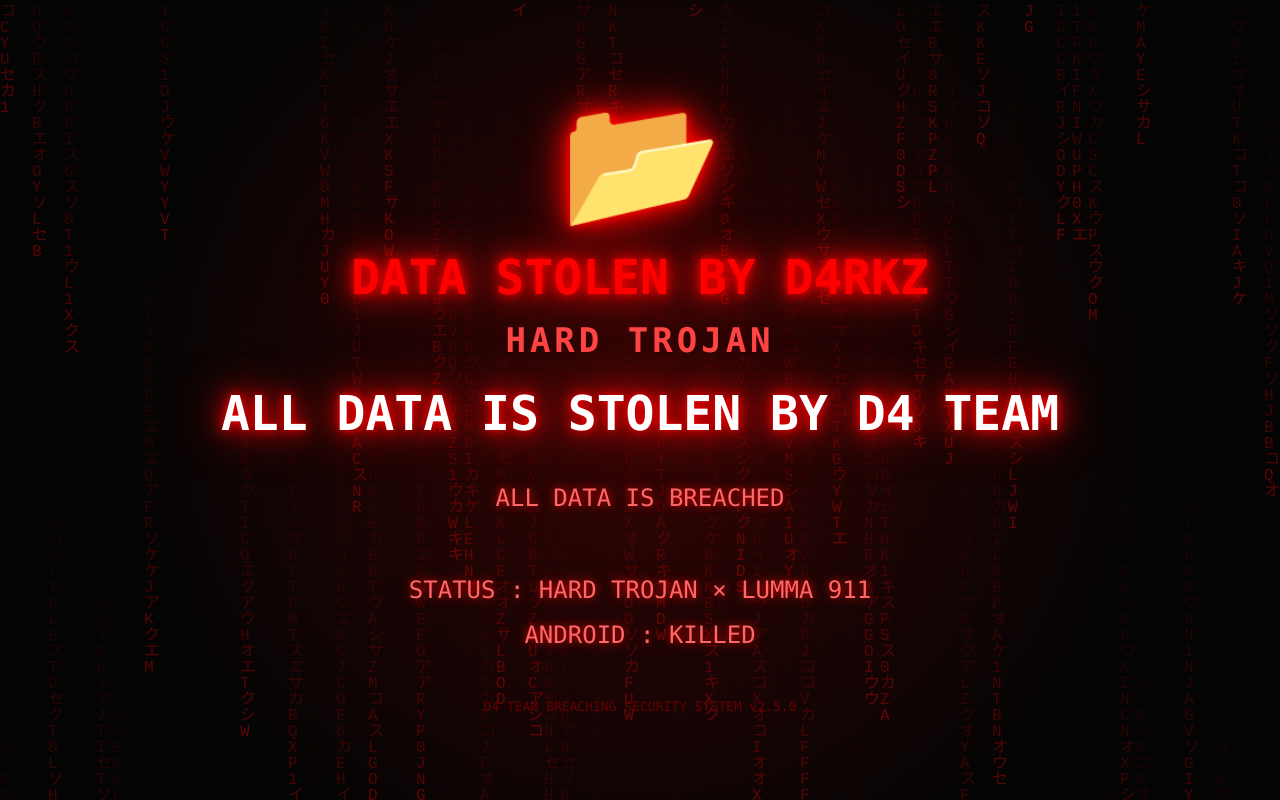
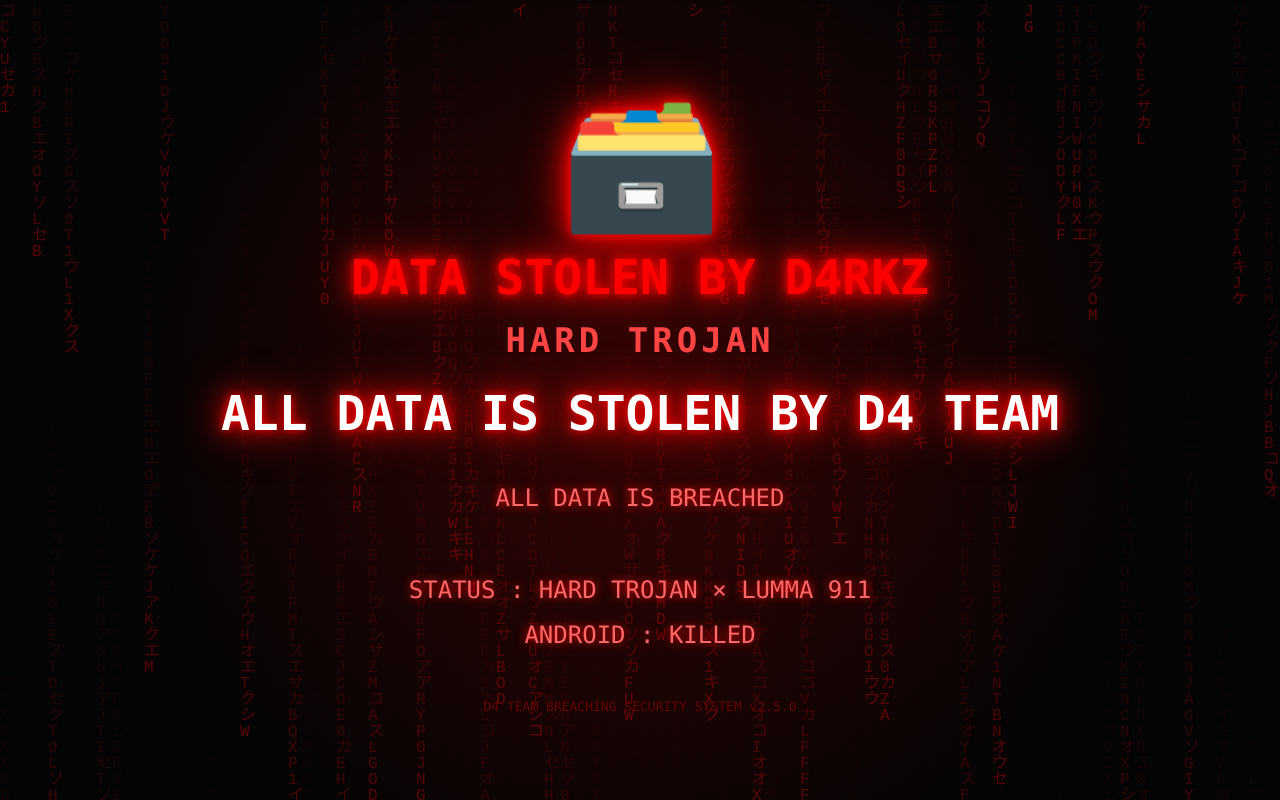
Before and after one commit to D4rkZStore/brokey, a plain HTML site: page index.html in a window 1280 px wide. Drawn offline with Linux system fonts and the light colour scheme.

Commit message:
Update index.html

```diff
--- a/index.html
+++ b/index.html
@@ -147,7 +147,7 @@ body::before{
 
 <div class="container">
 
-<div class="lock">📂</div>
+<div class="lock">🗃️</div>
 
 <div class="title">
 DATA STOLEN BY D4RKZ
```
